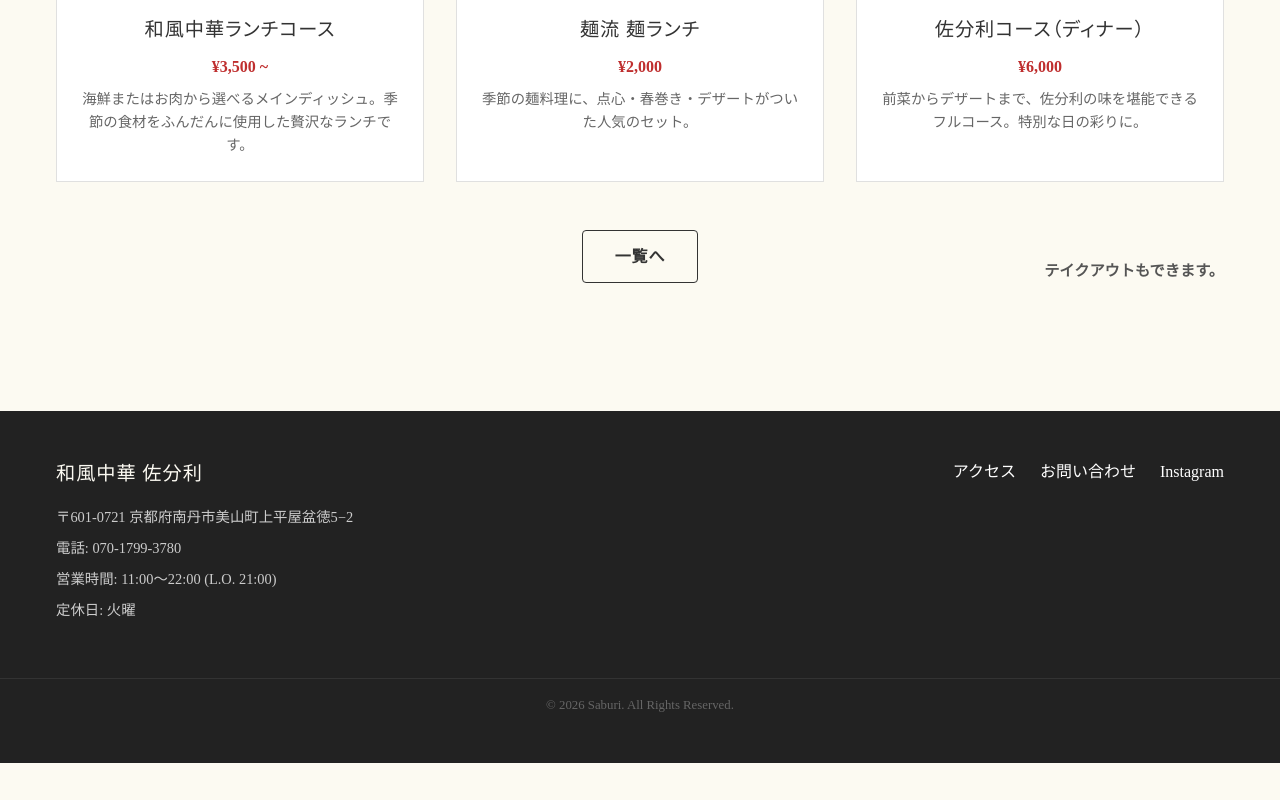
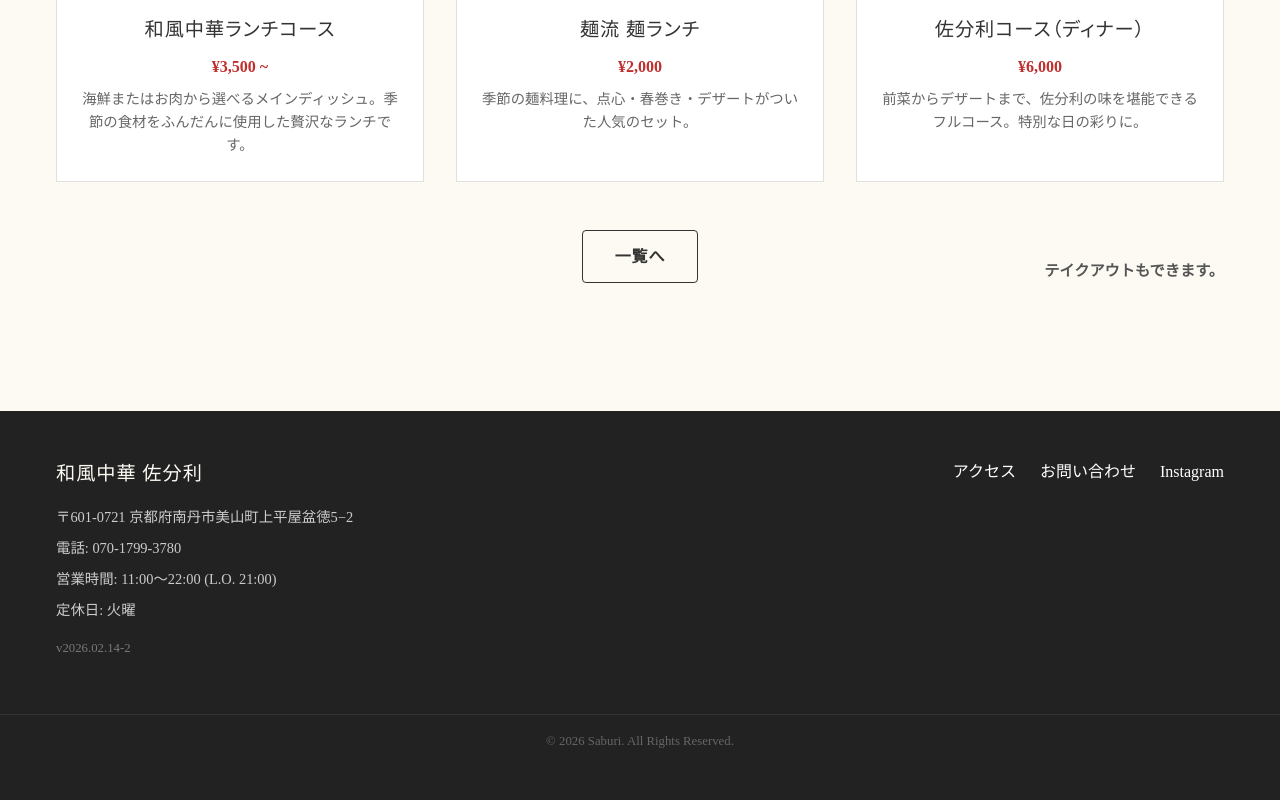
Before and after one commit to por-lgtm/saburi, a Next.js app: page / in a window 1280 px wide. Shown: the part 1914-2714 px from the top of the page. Before the commit the page ends 2677 px from the top, so only its background shows below. Built offline with nearby package versions, Linux system fonts and the light colour scheme.

Commit message:
Add version number to footer for cache busting

```diff
--- a/src/components/Footer/Footer.js
+++ b/src/components/Footer/Footer.js
@@ -10,6 +10,7 @@ export default function Footer() {
                     <p>電話: <a href="tel:07017993780">070-1799-3780</a></p>
                     <p>営業時間: 11:00〜22:00 (L.O. 21:00)</p>
                     <p>定休日: 火曜</p>
+                    <p style={{ fontSize: '0.8rem', opacity: 0.5, marginTop: '1rem' }}>v2026.02.14-2</p>
                 </div>
                 <div className={styles.links}>
                     <ul>
```
